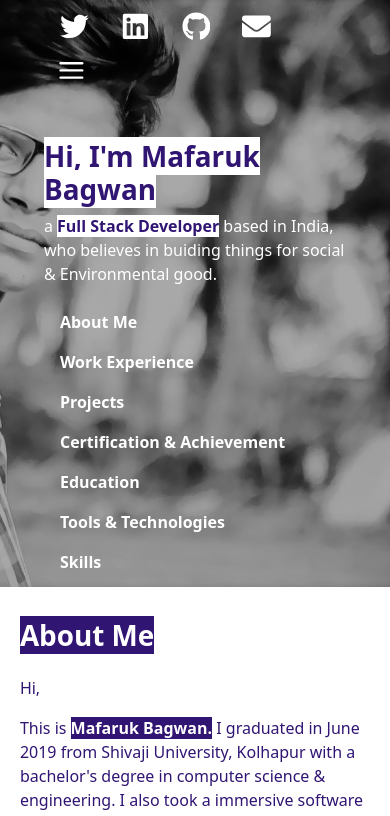
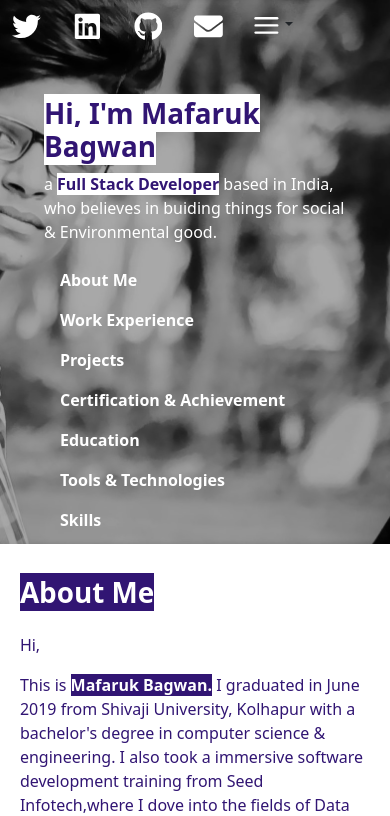
Before and after one commit to mafaruk/portfolio, a React (Create React App) app: page / in a window 390 px wide. Shown: the top 816 px of the page. Built offline with nearby package versions, Linux system fonts and the light colour scheme.

Commit message:
responsive social navbar changes

```diff
--- a/src/Component/Header.js
+++ b/src/Component/Header.js
@@ -30,7 +30,7 @@ const Header=(props)=>{
                 <Row className="mr-5" >
 
                     <div style={{color:props.content, textAlign:'left', backgroundImage: `url(${imageUrl})`, padding:'1%', backgroundRepeat:'no-repeat', backgroundSize:'cover' }} className="App img-responsive">
-                        <div style={{float:'left'}} className="App mx-5">
+                        <div style={{float:'left'}} className="App">
                             <SocialIcon Color={props.content} BackGround={props.BackGround} content={props.Color} Highlight={props.Highlight}/>
                         </div>
                         <div className ="mx-5"style={{float:'right'}}>
```
